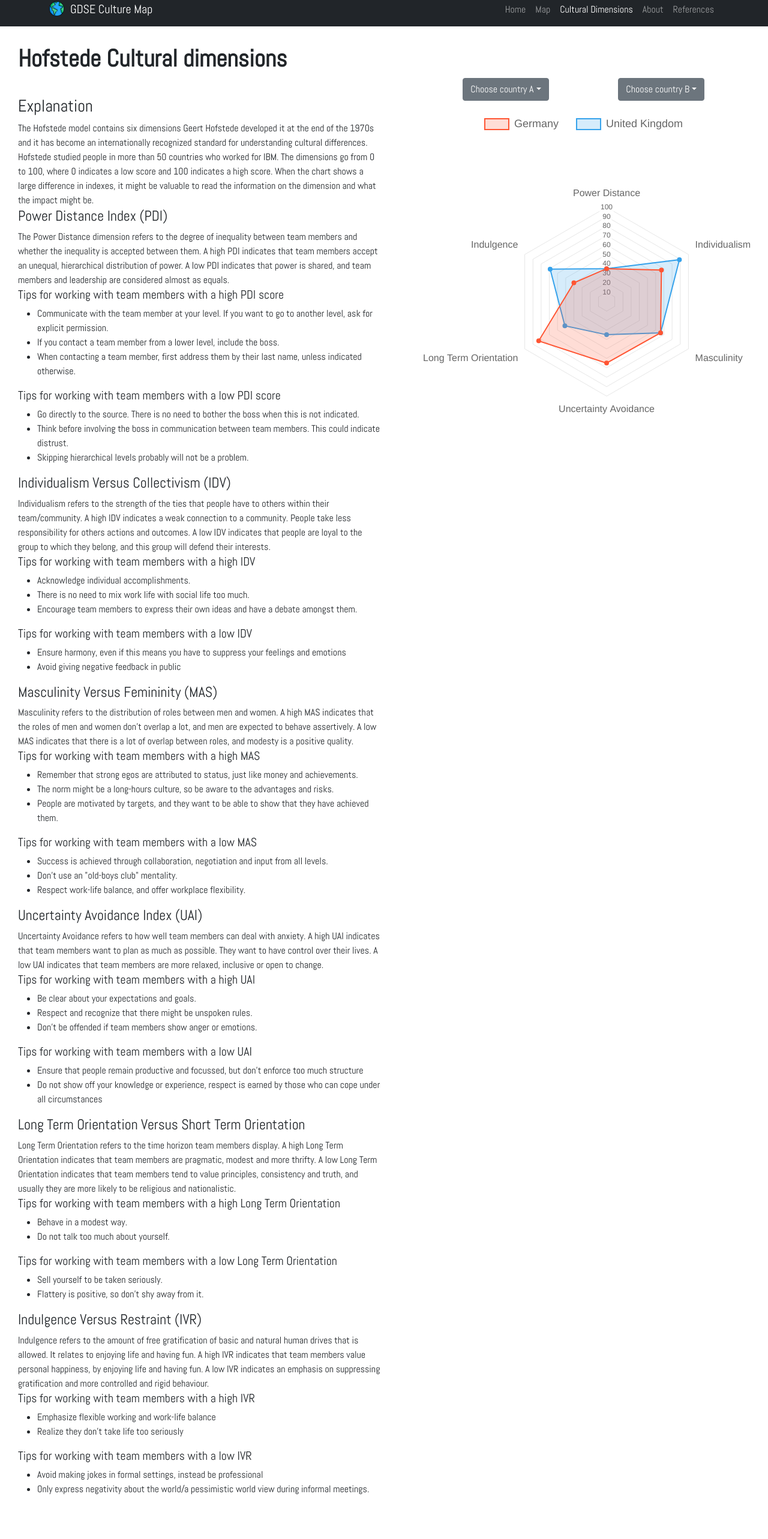
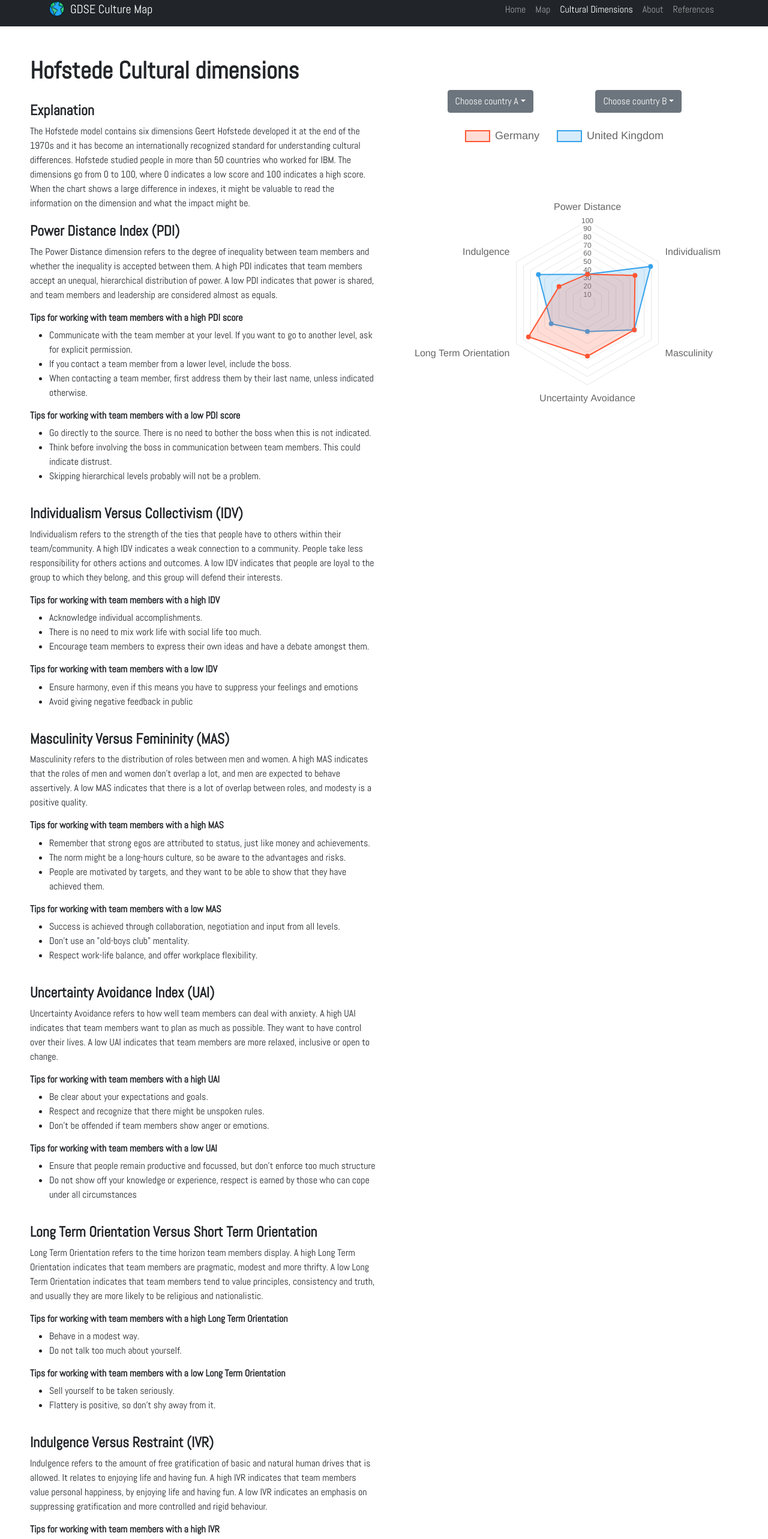
Before and after one commit to abel-vs/gdse-map, a React (Create React App) app: page /gdse-map/hofstede in a window 1280 px wide. Shown: the part 13-2579 px from the top of the page at 60% size. Before the commit the page ends 2508 px from the top, so only its background shows below. Built offline with nearby package versions, Linux system fonts and the light colour scheme.

Commit message:
Refactor header styling and hofstede page

```diff
--- a/src/index.css
+++ b/src/index.css
@@ -25,3 +25,14 @@ h2{
   font-size: x-large;
   padding-top: 20px;
 }
+
+h3{
+  font-weight: bold;
+  font-size: large;
+  padding-top: 10px;
+}
+
+h4{
+  font-weight: bold;
+  font-size: medium;
+}
--- a/src/pages/hofstede.js
+++ b/src/pages/hofstede.js
@@ -1,121 +1,132 @@
 import React from "react";
 import SpiderGraph from "../components/SpiderGraph";
-import styles from "./hofstede.module.css"
+import { Row, Col } from "react-bootstrap"
 
 function Ref() {
     return (
-        <div>
-            <h1 className={styles.header}>Hofstede Cultural dimensions</h1>
-            <div className={styles.container_body}>
-                <div className={styles.explanation}>
-                    <h3>Explanation</h3>
+        <div className="content">
+            <h1>Hofstede Cultural dimensions</h1>
+            <Row>
+                <Col>
+                    <h2>Explanation</h2>
                     The Hofstede model contains six dimensions
                     Geert Hofstede developed it at the end of the 1970s and it has become an internationally recognized standard for understanding cultural differences.
                     Hofstede studied people in more than 50 countries who worked for IBM.
                     The dimensions go from 0 to 100, where 0 indicates a low score and 100 indicates a high score.
                     When the chart shows a large difference in indexes, it might be valuable to read the information on the dimension and what the impact might be.
 
-                    <h4>Power Distance Index (PDI)</h4>
+                    <h2>Power Distance Index (PDI)</h2>
+                    <p>
                         The Power Distance dimension refers to the degree of inequality between team members and whether the inequality is accepted between them.
                         A high PDI indicates that team members accept an unequal, hierarchical distribution of power.
                         A low PDI indicates that power is shared, and team members and leadership are considered almost as equals.
-                    <h5>Tips for working with team members with a high PDI score</h5>
+                    </p>
+                    <h4>Tips for working with team members with a high PDI score</h4>
                     <ul>
                         <li>Communicate with the team member at your level. If you want to go to another level, ask for explicit permission.</li>
                         <li>If you contact a team member from a lower level, include the boss.</li>
                         <li>When contacting a team member, first address them by their last name, unless indicated otherwise.</li>
                     </ul>
-                    <h5>Tips for working with team members with a low PDI score</h5>
+                    <h4>Tips for working with team members with a low PDI score</h4>
                     <ul>
                         <li>Go directly to the source. There is no need to bother the boss when this is not indicated.</li>
                         <li>Think before involving the boss in communication between team members. This could indicate distrust.</li>
                         <li>Skipping hierarchical levels probably will not be a problem.</li>
                     </ul>
 
-                    <h4>Individualism Versus Collectivism (IDV)</h4>
+                    <h2>Individualism Versus Collectivism (IDV)</h2>
+                    <p>
                         Individualism refers to the strength of the ties that people have to others within their team/community.
                         A high IDV indicates a weak connection to a community. People take less responsibility for others actions and outcomes.
                         A low IDV indicates that people are loyal to the group to which they belong, and this group will defend their interests.
-                    <h5>Tips for working with team members with a high IDV</h5>
+                    </p>
+                    <h4>Tips for working with team members with a high IDV</h4>
                     <ul>
                         <li>Acknowledge individual accomplishments.</li>
                         <li>There is no need to mix work life with social life too much.</li>
                         <li>Encourage team members to express their own ideas and have a debate amongst them.</li>
                     </ul>
-                    <h5>Tips for working with team members with a low IDV</h5>
+                    <h4>Tips for working with team members with a low IDV</h4>
                     <ul>
                         <li>Ensure harmony, even if this means you have to suppress your feelings and emotions</li>
                         <li>Avoid giving negative feedback in public</li>
                     </ul>
 
-                    <h4>Masculinity Versus Femininity (MAS)</h4>
+                    <h2>Masculinity Versus Femininity (MAS)</h2>
+                    <p>
                         Masculinity refers to the distribution of roles between men and women.
                         A high MAS indicates that the roles of men and women don't overlap a lot, and men are expected to behave assertively.
                         A low MAS indicates that there is a lot of overlap between roles, and modesty is a positive quality.
-                    <h5>Tips for working with team members with a high MAS</h5>
+                    </p>
+                    <h4>Tips for working with team members with a high MAS</h4>
                     <ul>
                         <li>Remember that strong egos are attributed to status, just like money and achievements.</li>
                         <li>The norm might be a long-hours culture, so be aware to the advantages and risks.</li>
                         <li>People are motivated by targets, and they want to be able to show that they have achieved them.</li>
                     </ul>
-                    <h5>Tips for working with team members with a low MAS</h5>
+                    <h4>Tips for working with team members with a low MAS</h4>
                     <ul>
                         <li>Success is achieved through collaboration, negotiation and input from all levels.</li>
                         <li>Don't use an "old-boys club" mentality.</li>
                         <li>Respect work-life balance, and offer workplace flexibility.</li>
                     </ul>
 
-                    <h4>Uncertainty Avoidance Index (UAI)</h4>
+                    <h2>Uncertainty Avoidance Index (UAI)</h2>
+                    <p>
                         Uncertainty Avoidance refers to how well team members can deal with anxiety.
                         A high UAI indicates that team members want to plan as much as possible. They want to have control over their lives.
                         A low UAI indicates that team members are more relaxed, inclusive or open to change.
-                    <h5>Tips for working with team members with a high UAI</h5>
+                    </p>
+                    <h4>Tips for working with team members with a high UAI</h4>
                     <ul>
                         <li>Be clear about your expectations and goals.</li>
                         <li>Respect and recognize that there might be unspoken rules.</li>
                         <li>Don't be offended if team members show anger or emotions.</li>
                     </ul>
-                    <h5>Tips for working with team members with a low UAI</h5>
+                    <h4>Tips for working with team members with a low UAI</h4>
                     <ul>
                         <li>Ensure that people remain productive and focussed, but don't enforce too much structure</li>
                         <li>Do not show off your knowledge or experience, respect is earned by those who can cope under all circumstances</li>
                     </ul>
 
-                    <h4>Long Term Orientation Versus Short Term Orientation</h4>
+                    <h2>Long Term Orientation Versus Short Term Orientation</h2>
+                    <p>
                         Long Term Orientation refers to the time horizon team members display.
                         A high Long Term Orientation indicates that team members are pragmatic, modest and more thrifty.
                         A low Long Term Orientation indicates that team members tend to value principles, consistency and truth, and usually they are more likely to be religious and nationalistic.
-                    <h5>Tips for working with team members with a high Long Term Orientation</h5>
+                    </p>
+                    <h4>Tips for working with team members with a high Long Term Orientation</h4>
                     <ul>
                         <li>Behave in a modest way.</li>
                         <li>Do not talk too much about yourself.</li>
                     </ul>
-                    <h5>Tips for working with team members with a low Long Term Orientation</h5>
+                    <h4>Tips for working with team members with a low Long Term Orientation</h4>
                     <ul>
                         <li>Sell yourself to be taken seriously.</li>
                         <li>Flattery is positive, so don't shy away from it.</li>
                     </ul>
 
-                    <h4>Indulgence Versus Restraint (IVR)</h4>
+                    <h2>Indulgence Versus Restraint (IVR)</h2>
+                    <p>
                         Indulgence refers to the amount of free gratification of basic and natural human drives that is allowed. It relates to enjoying life and having fun.
                         A high IVR indicates that team members value personal happiness, by enjoying life and having fun.
                         A low IVR indicates an emphasis on suppressing gratification and more controlled and rigid behaviour.
-                    <h5>Tips for working with team members with a high IVR</h5>
+                    </p>
+                    <h4>Tips for working with team members with a high IVR</h4>
                     <ul>
                         <li>Emphasize flexible working and work-life balance</li>
                         <li>Realize they don't take life too seriously</li>
                     </ul>
-                    <h5>Tips for working with team members with a low IVR</h5>
+                    <h4>Tips for working with team members with a low IVR</h4>
                     <ul>
                         <li>Avoid making jokes in formal settings, instead be professional</li>
                         <li>Only express negativity about the world/a pessimistic world view during informal meetings.</li>
                     </ul>
-
-                </div>
-                <div className={styles.graph_container}>
-                    <SpiderGraph/>
-                </div>
-            </div>
+                </Col>
+                <Col>
+                    <SpiderGraph />
+                </Col>
+            </Row>
         </div>
     )
 }
--- a/src/pages/hofstede.module.css
+++ /dev/null
@@ -1,18 +0,0 @@
-.header {
-    padding: 30px 30px 0px 30px;
-}
-
-.container_body {
-    display: flex;
-    height: 90vh;
-    justify-content: space-evenly;
-}
-
-.explanation {
-    width: 52%;
-    padding: 30px 30px 0px 30px;
-}
-
-.graph_container {
-    width: 48%;
-}
```
Lines whose indentation alone changed are shown as unchanged.
